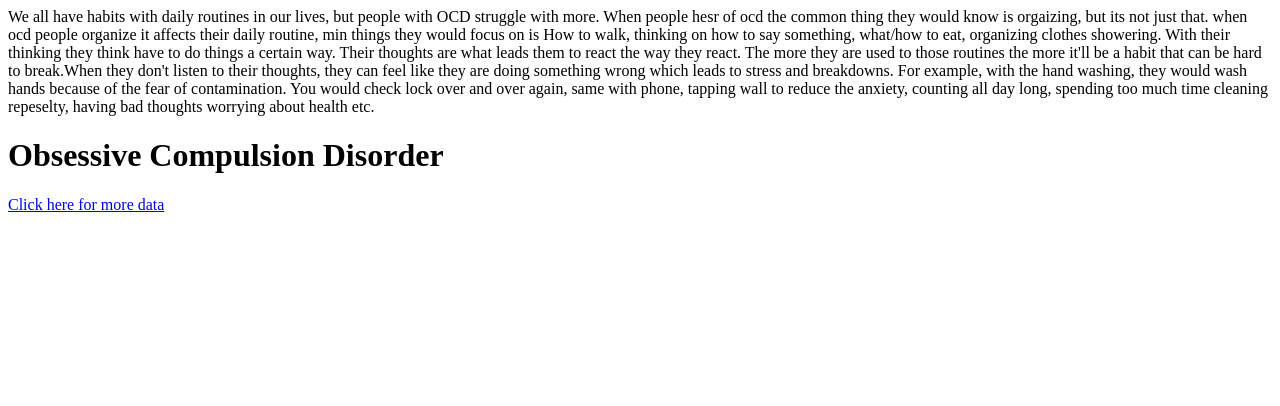
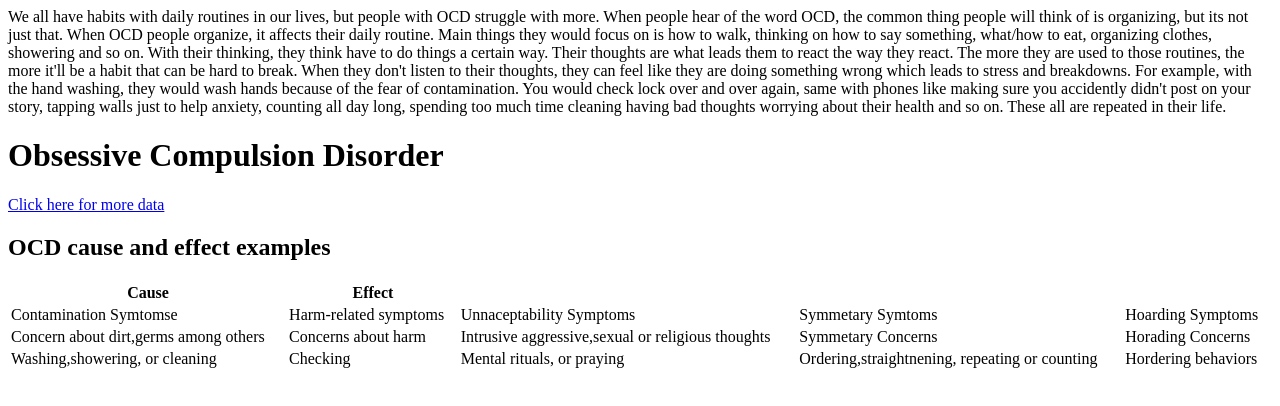
Before and after one commit to Animar1/Anima-s-Site, a plain HTML site: page Habits.html in a window 1280 px wide. Drawn offline with Linux system fonts and the light colour scheme.

Commit message:
initial commit

```diff
--- a/Habits.html
+++ b/Habits.html
@@ -1,14 +1,59 @@
 <!DOCTYPE html>
 <html lang="en">
+
 <head>
     <meta charset="UTF-8">
     <meta http-equiv="X-UA-Compatible" content="IE=edge">
     <meta name="viewport" content="width=device-width, initial-scale=1.0">
     <title>Document</title>
+    We all have habits with daily routines in our lives, but people with OCD struggle with more. When people hear of the
+    word OCD, the common thing people will think of is organizing, but its not just that. When OCD people organize, it
+    affects their daily routine. Main things they would focus on is how to walk, thinking on how to say something,
+    what/how to eat, organizing clothes, showering and so on. With their thinking, they think have to do things a
+    certain way. Their thoughts are what leads them to react the way they react. The more they are used to those
+    routines, the more it'll be a habit that can be hard to break. When they don't listen to their thoughts, they can
+    feel like they are doing something wrong which leads to stress and breakdowns. For example, with the hand washing,
+    they would wash hands because of the fear of contamination. You would check lock over and over again, same with
+    phones like making sure you accidently didn't post on your story, tapping walls just to help anxiety, counting all
+    day long, spending too much time cleaning having bad thoughts worrying about their health and so on. These all are
+    repeated in their life.
+
 </head>
-We all have habits with daily routines in our lives, but people with OCD struggle with more. When people hesr of ocd the common thing they would know is orgaizing, but its not just that. when ocd people organize it affects their daily routine, min things they would focus on is  How to walk, thinking on how to say something, what/how to eat, organizing clothes showering. With their thinking they think have to do things a certain way. Their thoughts are what leads them to react the way they react. The more they are used to those routines the more it'll be a habit that can be hard to break.When they don't listen to their thoughts, they can feel like they are doing something wrong which leads to stress and breakdowns. For example, with the hand washing, they would wash hands because of the fear of contamination. You would check lock over and over again, same with phone, tapping wall to reduce  the anxiety, counting all day long, spending too much time cleaning repeselty,  having bad thoughts worrying about health etc.
-<body>
-    <h1>Obsessive Compulsion Disorder</h1>
-    <a href ="Habits.html"> Click here for more data</a>
-</body>
+
+    <body>
+        <h1>Obsessive Compulsion Disorder</h1>
+        <a href="Habits.html"> Click here for more data</a>
+
+
+        <h2>OCD cause and effect examples</h2>
+
+        <table style="width:100%">
+            <tr>
+                <th>Cause</th>
+                <th>Effect</th>
+            </tr>
+            <tr>
+                <td>Contamination Symtomse</td>
+                <td>Harm-related symptoms</td>
+                <td>Unnaceptability Symptoms</td>
+                <td> Symmetary Symtoms</td>
+                <td> Hoarding Symptoms</td>
+            </tr>
+            <tr>
+                <td>Concern about dirt,germs among others</td>
+                <td>Concerns about harm</td>
+                <td>Intrusive aggressive,sexual or religious thoughts</td>
+                <td> Symmetary Concerns</td>
+                <td> Horading Concerns</td>
+            </tr>
+            <tr>
+                <td>Washing,showering, or cleaning</td>
+                <td>Checking</td>
+                <td>Mental rituals, or praying</td>
+                <td>Ordering,straightnening, repeating or counting</td>
+                <td>Hordering behaviors</td>
+            </tr>
+        </table>
+    </body>
+
 </html>
```
Also changed, not shown: Medications.html (+6 -0 lines), What is OCD.html (+1 -1 lines), styles.css (line endings or trailing spaces).
